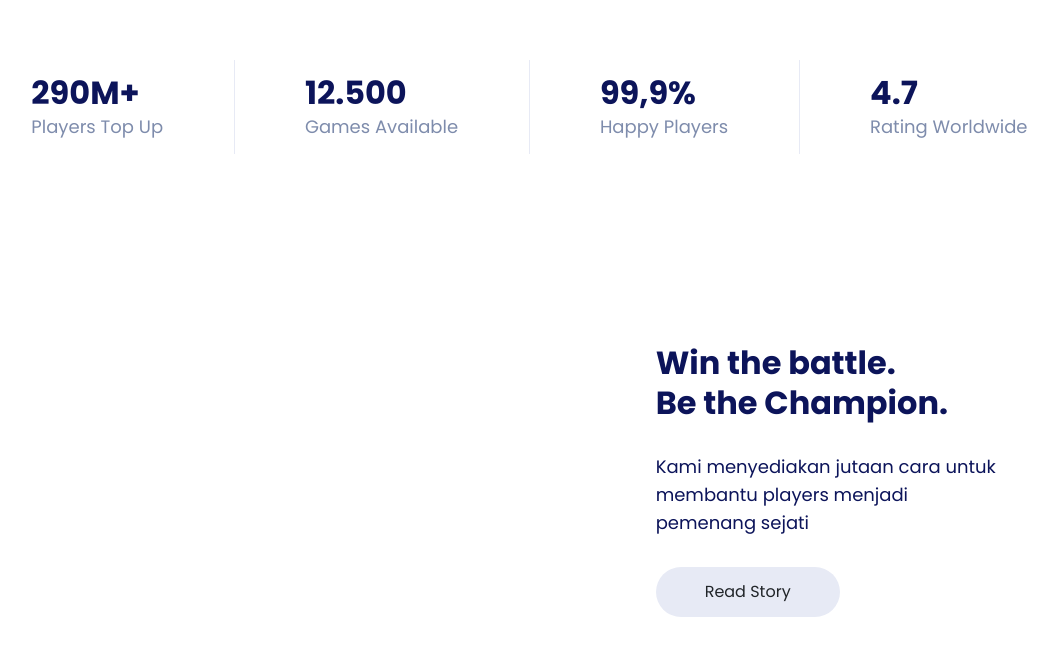
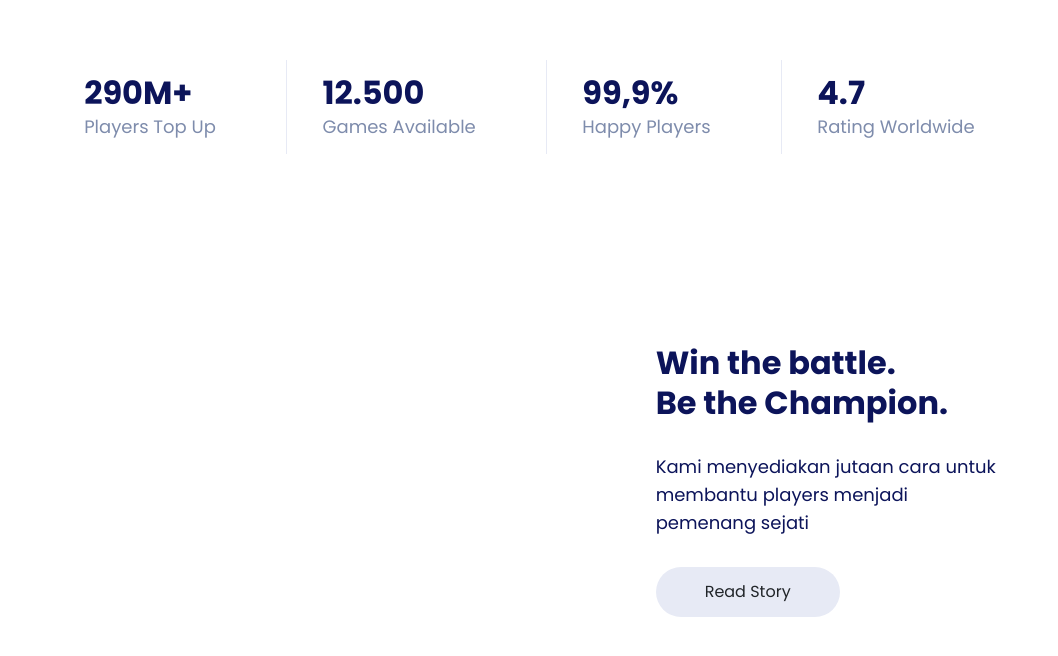
Before and after one commit to mikamada/store-game, a Next.js app: page / in a window 1280 px wide. Shown: the part 1622-2278 px from the top of the page, without its empty margins (93-1151 px from the left). Built offline with nearby package versions, Linux system fonts and the light colour scheme.

Commit message:
refactor reached component

```diff
--- /dev/null
+++ b/components/molecules/ReachedItem/index.tsx
@@ -0,0 +1,15 @@
+
+interface ReachedItemProps {
+  title: string;
+  count: string;
+}
+
+export default function ReachedItem(props: ReachedItemProps) {
+  const { title, count } = props;
+  return (
+    <div className="me-lg-35">
+      <p className="text-4xl text-lg-start text-center color-palette-1 fw-bold m-0">{count}</p>
+      <p className="text-lg text-lg-start text-center color-palette-2 m-0">{title}</p>
+    </div>
+  )
+}
--- /dev/null
+++ b/components/organisms/Reached/index.tsx
@@ -0,0 +1,23 @@
+import React from 'react'
+import ReachedItem from '../../molecules/ReachedItem'
+
+export default function Reached() {
+  return (
+    <section className="reached pt-50 pb-50">
+      <div className="container-fluid">
+        <div className="d-flex flex-lg-row flex-column align-items-center justify-content-center gap-lg-0 gap-4">
+          <ReachedItem title='Players Top Up' count='290M+' />
+          <div className="vertical-line me-lg-35 ms-lg-35 d-lg-block d-none"></div>
+          <div className="horizontal-line mt-6 mb-6 me-lg-35 ms-lg-35 d-lg-none d-block"></div>
+          <ReachedItem title='Games Available' count='12.500' />
+          <div className="horizontal-line mt-6 mb-6 me-lg-35 ms-lg-35 d-lg-none d-block"></div>
+          <div className="vertical-line me-lg-35 ms-lg-35 d-lg-block d-none"></div>
+          <ReachedItem title='Happy Players' count='99,9%' />
+          <div className="horizontal-line mt-6 mb-6 me-lg-35 ms-lg-35 d-lg-none d-block"></div>
+          <div className="vertical-line me-lg-35 ms-lg-35 d-lg-block d-none"></div>
+          <ReachedItem title='Rating Worldwide' count='4.7' />
+        </div>
+      </div>
+    </section>
+  )
+}
--- a/pages/index.tsx
+++ b/pages/index.tsx
@@ -5,6 +5,7 @@ import MainBanner from '../components/organisms/MainBanner'
 import AOS from "aos";
 import TransactionStep from '../components/organisms/TransactionStep';
 import FeaturedGame from '../components/organisms/FeaturedGame';
+import Reached from '../components/organisms/Reached';
 
 const Home: NextPage = () => {
   useEffect(() => {
@@ -19,34 +20,7 @@ const Home: NextPage = () => {
 
       <FeaturedGame />
 
-      <section className="reached pt-50 pb-50">
-        <div className="container-fluid">
-          <div className="d-flex flex-lg-row flex-column align-items-center justify-content-center gap-lg-0 gap-4">
-            <div className="me-lg-35">
-              <p className="text-4xl text-lg-start text-center color-palette-1 fw-bold m-0">290M+</p>
-              <p className="text-lg text-lg-start text-center color-palette-2 m-0">Players Top Up</p>
-            </div>
-            <div className="vertical-line me-lg-35 ms-lg-35 d-lg-block d-none"></div>
-            <div className="horizontal-line mt-6 mb-6 me-lg-35 ms-lg-35 d-lg-none d-block"></div>
-            <div className="me-lg-35 ms-lg-35">
-              <p className="text-4xl text-lg-start text-center color-palette-1 fw-bold m-0">12.500</p>
-              <p className="text-lg text-lg-start text-center color-palette-2 m-0">Games Available</p>
-            </div>
-            <div className="horizontal-line mt-6 mb-6 me-lg-35 ms-lg-35 d-lg-none d-block"></div>
-            <div className="vertical-line me-lg-35 ms-lg-35 d-lg-block d-none"></div>
-            <div className="me-lg-35 ms-lg-35">
-              <p className="text-4xl text-lg-start text-center color-palette-1 fw-bold m-0">99,9%</p>
-              <p className="text-lg text-lg-start text-center color-palette-2 m-0">Happy Players</p>
-            </div>
-            <div className="horizontal-line mt-6 mb-6 me-lg-35 ms-lg-35 d-lg-none d-block"></div>
-            <div className="vertical-line me-lg-35 ms-lg-35 d-lg-block d-none"></div>
-            <div className="me-lg-35 ms-lg-35">
-              <p className="text-4xl text-lg-start text-center color-palette-1 fw-bold m-0">4.7</p>
-              <p className="text-lg text-lg-start text-center color-palette-2 m-0">Rating Worldwide</p>
-            </div>
-          </div>
-        </div>
-      </section>
+      <Reached />
 
       <section className="story pt-50 pb-50">
         <div className="container-xxl container-fluid">
```
